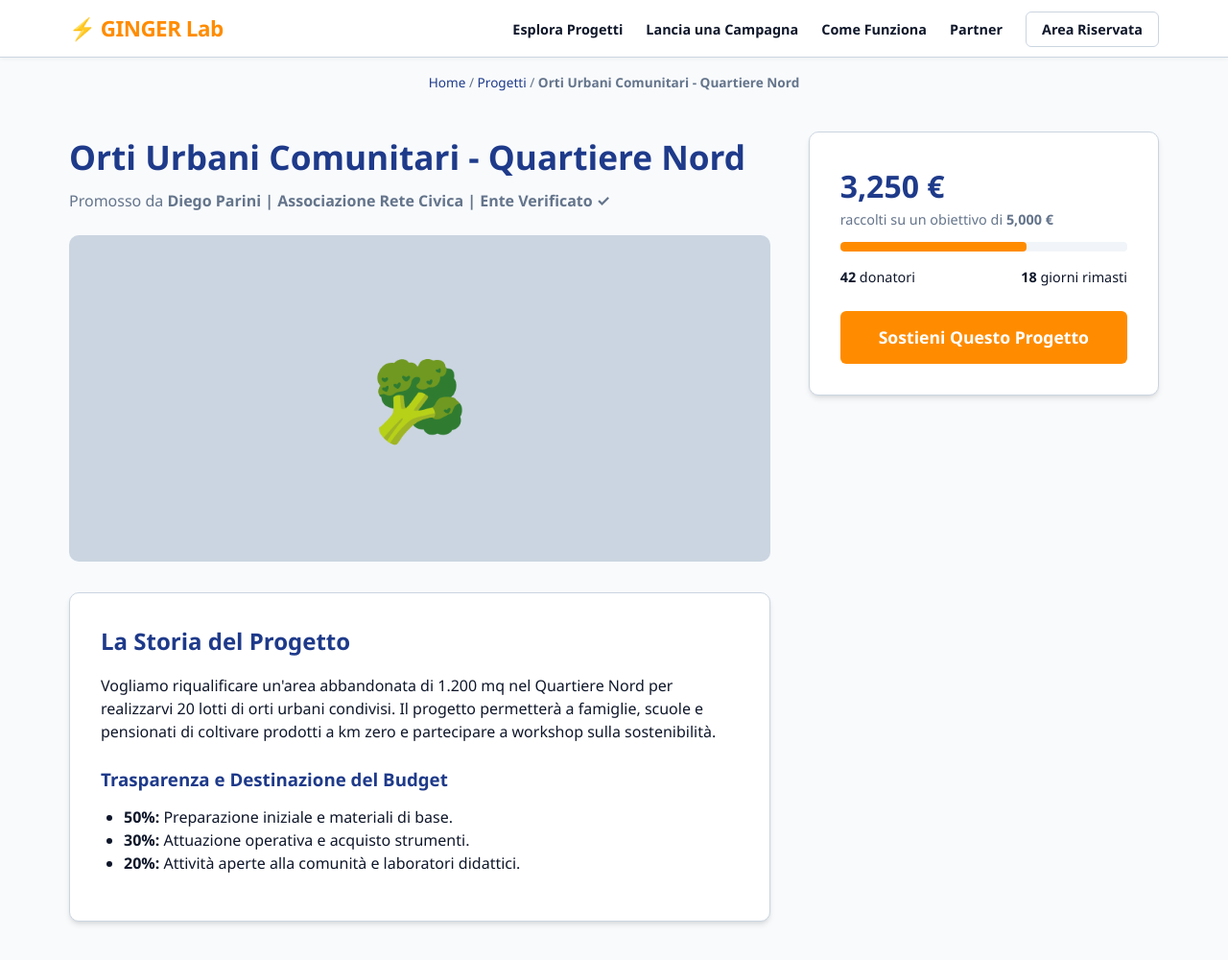
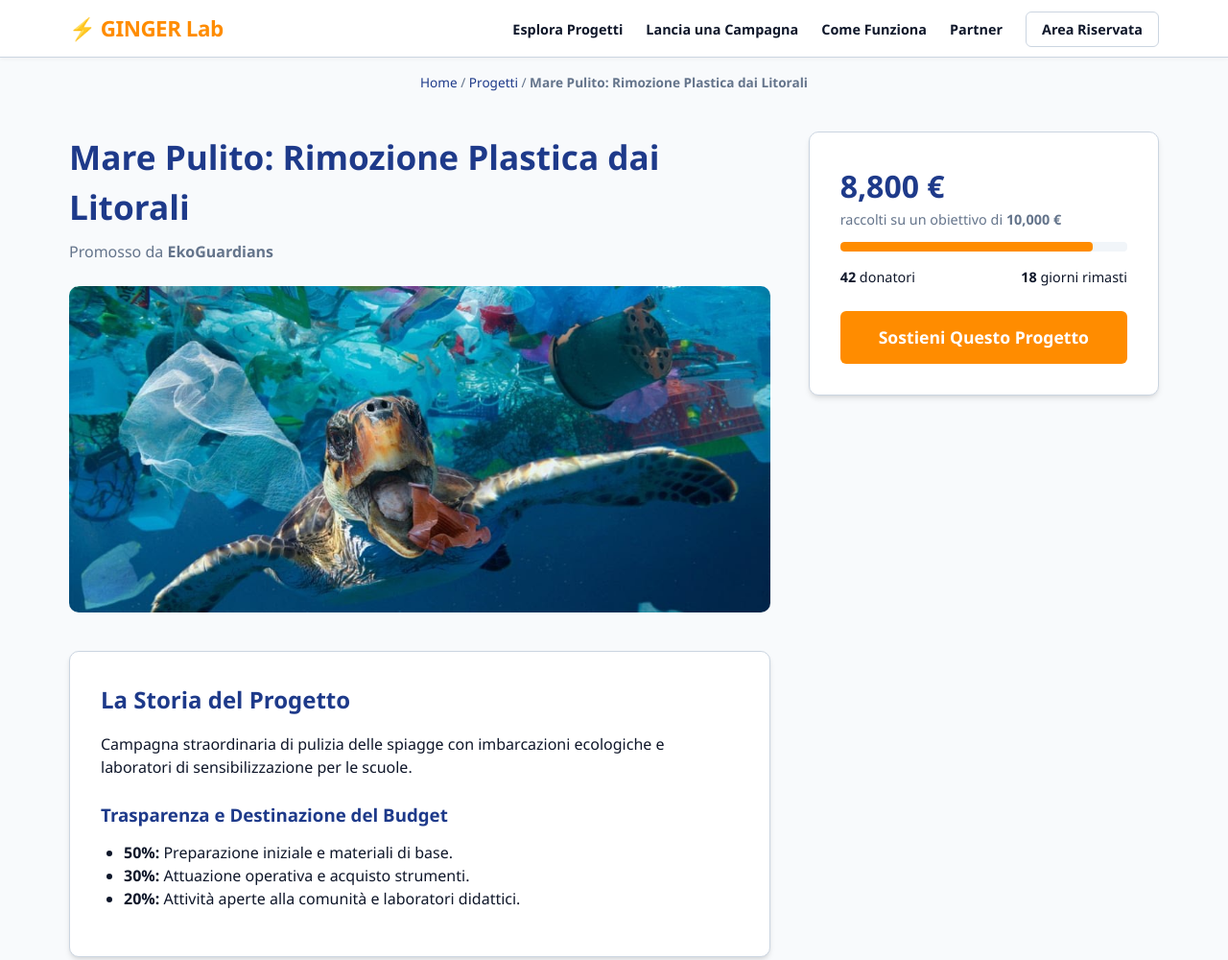
Before and after one commit to Mattiarey/HCI2026, a plain HTML site: page sito/src/dettaglio-progetto.html in a window 1280 px wide. Shown: the top 1000 px of the page at 96% size. Drawn offline with Linux system fonts and the light colour scheme.

Commit message:
sito web modificato

```diff
--- a/sito/js/dettaglio-progetto-load.js
+++ b/sito/js/dettaglio-progetto-load.js
@@ -6,7 +6,7 @@ window.onload = function() {
     document.getElementById('proj-title').textContent = proj.title;
     document.getElementById('breadcrumb-title').textContent = proj.title;
     document.getElementById('proj-meta').innerHTML = `Promosso da <strong>${proj.author}</strong>`;
-    document.getElementById('proj-img-box').textContent = proj.icon;
+    document.getElementById('proj-img-box').style.backgroundImage = `url(${proj.icon})`;
     document.getElementById('proj-img-box').style.background = proj.bg;
     document.getElementById('proj-desc').textContent = proj.desc;
     document.getElementById('proj-raised').textContent = proj.raised.toLocaleString() + ' €';
--- a/sito/js/project.js
+++ b/sito/js/project.js
@@ -1,82 +1,106 @@
-const projectsData = {
-    1: {
+const projectsData = [
+    {
+        id: 1,
         title: "Orti Urbani Comunitari - Quartiere Nord",
-        author: "Diego Parini | Associazione Rete Civica | Ente Verificato ✓",
-        icon: "🥦",
-        bg: "#cbd5e1",
-        desc: "Vogliamo riqualificare un'area abbandonata di 1.200 mq nel Quartiere Nord per realizzarvi 20 lotti di orti urbani condivisi. Il progetto permetterà a famiglie, scuole e pensionati di coltivare prodotti a km zero e partecipare a workshop sulla sostenibilità.",
+        category: "Sociale",
+        badge: "Sociale & Comunità",
+        author: "Associazione Rete Civica",
         raised: 3250,
         goal: 5000,
-        percent: 65
+        percent: 65,
+        icon: "../img/img_orto.png",
+        bg: "bg-slate-200",
+        desc: "Vogliamo riqualificare un'area abbandonata di 1.200 mq nel Quartiere Nord per realizzarvi 20 lotti di orti urbani condivisi."
     },
-    2: {
+    {
+        id: 2,
         title: "Mare Pulito: Rimozione Plastica dai Litorali",
-        author: "Alessandra Mazzoli | EkoGuardians | Ente Verificato ✓",
-        icon: "🌊",
-        bg: "#bfdbfe",
-        desc: "Campagna straordinaria di pulizia delle spiagge con imbarcazioni ecologiche e laboratori di sensibilizzazione per le scuole per eliminare oltre 2 tonnellate di rifiuti plastici.",
+        category: "Ecologia",
+        badge: "Ecologia & Mare",
+        author: "EkoGuardians",
         raised: 8800,
         goal: 10000,
-        percent: 88
+        percent: 88,
+        icon: "../img/img_mare.png",
+        bg: "bg-blue-100",
+        desc: "Campagna straordinaria di pulizia delle spiagge con imbarcazioni ecologiche e laboratori di sensibilizzazione per le scuole."
     },
-    3: {
+    {
+        id: 3,
         title: "Bio-Archivio Flora Alpina a Rischio",
-        author: "Luca Ponti | Gruppo Ricerca Botanica | Ente Verificato ✓",
-        icon: "🏔️",
-        bg: "#bbf7d0",
-        desc: "Creazione di un archivio digitale e botanico protetto per preservare le specie di flora alpina minacciate dal riscaldamento globale e dallo sfruttamento intensivo delle quote alte.",
+        category: "Biodiversità",
+        badge: "Biodiversità & Scienza",
+        author: "Gruppo Ricerca Botanica",
         raised: 1260,
         goal: 3000,
-        percent: 42
+        percent: 42,
+        icon: "../img/img_flora.png",
+        bg: "bg-emerald-100",
+        desc: "Creazione di un archivio digitale e botanico protetto per preservare le specie di flora alpina minacciate dal riscaldamento globale."
     },
-    4: {
+    {
+        id: 4,
         title: "Recupero dell'Antica Legatoria Storica",
-        author: "Isabel Marrano | Bottega de' Maffei | Ente Verificato ✓",
-        icon: "📜",
-        bg: "#fef08a",
-        desc: "Restauro di torchi storici e macchinari del Settecento per tramandare l'arte della legatoria artigianale e riaprire lo spazio alle visite guidate per i giovani.",
+        category: "Artigianato",
+        badge: "Artigianato & Patrimonio",
+        author: "Bottega de' Maffei",
         raised: 14250,
         goal: 15000,
-        percent: 95
+        percent: 95,
+        icon: "../img/img_storia.png",
+        bg: "bg-amber-100",
+        desc: "Restauro di torchi storici e macchinari del Settecento per tramandare l'arte della legatoria artigianale alle nuove generazioni."
     },
-    5: {
+    {
+        id: 5,
         title: "Parco Giochi Inclusivo 'Tutti Insieme'",
-        author: "Comitato Quartiere Sud | Ente Verificato ✓",
-        icon: "🎠",
-        bg: "#fed7aa",
-        desc: "Installazione di giochi accessibili a bambini con disabilità motorie e sensoriali all'interno del parco principale del quartiere.",
+        category: "Sociale",
+        badge: "Sociale & Comunità",
+        author: "Comitato Quartiere Sud",
         raised: 4100,
         goal: 7500,
-        percent: 54
+        percent: 54,
+        icon: "../img/img_parcogiochi.png",
+        bg: "bg-orange-100",
+        desc: "Installazione di giochi accessibili a bambini con disabilità motorie e sensoriali all'interno del parco principale."
     },
-    6: {
+    {
+        id: 6,
         title: "Laboratorio di Robotica per Scuole di Periferia",
-        author: "EduTech Lab APS | Ente Verificato ✓",
-        icon: "🤖",
-        bg: "#e9d5ff",
-        desc: "Fornitura di kit di robotica educativa e stampanti 3D per tre scuole medie situate in aree periferiche disagiate, offrendo corsi pomeridiani gratuiti.",
+        category: "Innovazione",
+        badge: "Innovazione & Istruzione",
+        author: "EduTech Lab APS",
         raised: 2800,
         goal: 4000,
-        percent: 70
+        percent: 70,
+        icon: "../img/img_robotica.png",
+        bg: "bg-purple-100",
+        desc: "Fornitura di kit di robotica educativa e stampanti 3D per tre scuole medie situate in aree periferiche disagiate."
     },
-    7: {
+    {
+        id: 7,
         title: "Rifugio Sostenibile per Animali Abbandonati",
-        author: "Zampe felici ODV | Ente Verificato ✓",
-        icon: "🐾",
-        bg: "#fbcfe8",
-        desc: "Riqualificazione energetica con pannelli solari e ampliamento dei box per il rifugio di animali domestici in difficoltà nella zona collinare.",
+        category: "Ecologia",
+        badge: "Ambiente & Animali",
+        author: "Zampe felici ODV",
         raised: 6300,
         goal: 9000,
-        percent: 70
+        percent: 70,
+        icon: "../img/img_animali.png",
+        bg: "bg-pink-100",
+        desc: "Riqualificazione energetica con pannelli solari e ampliamento dei box per il rifugio di animali domestici in difficoltà."
     },
-    8: {
+    {
+        id: 8,
         title: "Restauro Affreschi Chiesa Antica di Borgo",
-        author: "Pro Loco Borgo Antico | Ente Verificato ✓",
-        icon: "🏛️",
-        bg: "#ccfbf1",
-        desc: "Intervento conservativo urgente sugli affreschi medievali della pieve di San Lorenzo per evitarne il degrado definitivo e restituirli alla comunità.",
+        category: "Artigianato",
+        badge: "Artigianato & Patrimonio",
+        author: "Pro Loco Borgo Antico",
         raised: 9500,
         goal: 12000,
-        percent: 79
+        percent: 79,
+        icon: "../img/img_storia.png",
+        bg: "bg-teal-100",
+        desc: "Intervento conservativo urgente sugli affreschi medievali della pieve di San Lorenzo per evitarne il degrado definitivo."
     }
-};
+];
--- a/sito/src/dettaglio-progetto.html
+++ b/sito/src/dettaglio-progetto.html
@@ -33,7 +33,8 @@
                 <h1 id="proj-title" style="color:var(--dark-blue); font-size:2.2rem; margin-bottom:0.5rem;">Caricamento Progetto...</h1>
                 <p id="proj-meta" style="color:var(--text-muted); margin-bottom:1.5rem;"></p>
 
-                <div id="proj-img-box" style="width:100%; height:340px; background:#e2e8f0; border-radius:10px; display:flex; align-items:center; justify-content:center; font-size:5rem; margin-bottom:2rem;">🌱</div>
+                <div id="proj-img-box" style="width:100%; height:340px; background:#e2e8f0; background-size:cover; background-position:center; align-items:center; border-radius:10px; "></div>
+                <div style="display:flex; justify-content:space-between; margin-top:1rem; margin-bottom:1.5rem;"></div>
 
                 <div class="card-box">
                     <h2 style="color:var(--dark-blue); margin-bottom:1rem;">La Storia del Progetto</h2>
```
Also changed, not shown: sito/js/cerca-script.js (+19 -19 lines), sito/src/index.html (+15 -5 lines), sito/img/img_UniTo.png (added), sito/img/img_affreschi.png (added), sito/img/img_animali.png (added), sito/img/img_flora.png (added), sito/img/img_mare.png (added), sito/img/img_orto.png (added), sito/img/img_parcogiochi.png (added), sito/img/img_robotica.png (added), sito/img/img_storia.png (added).
